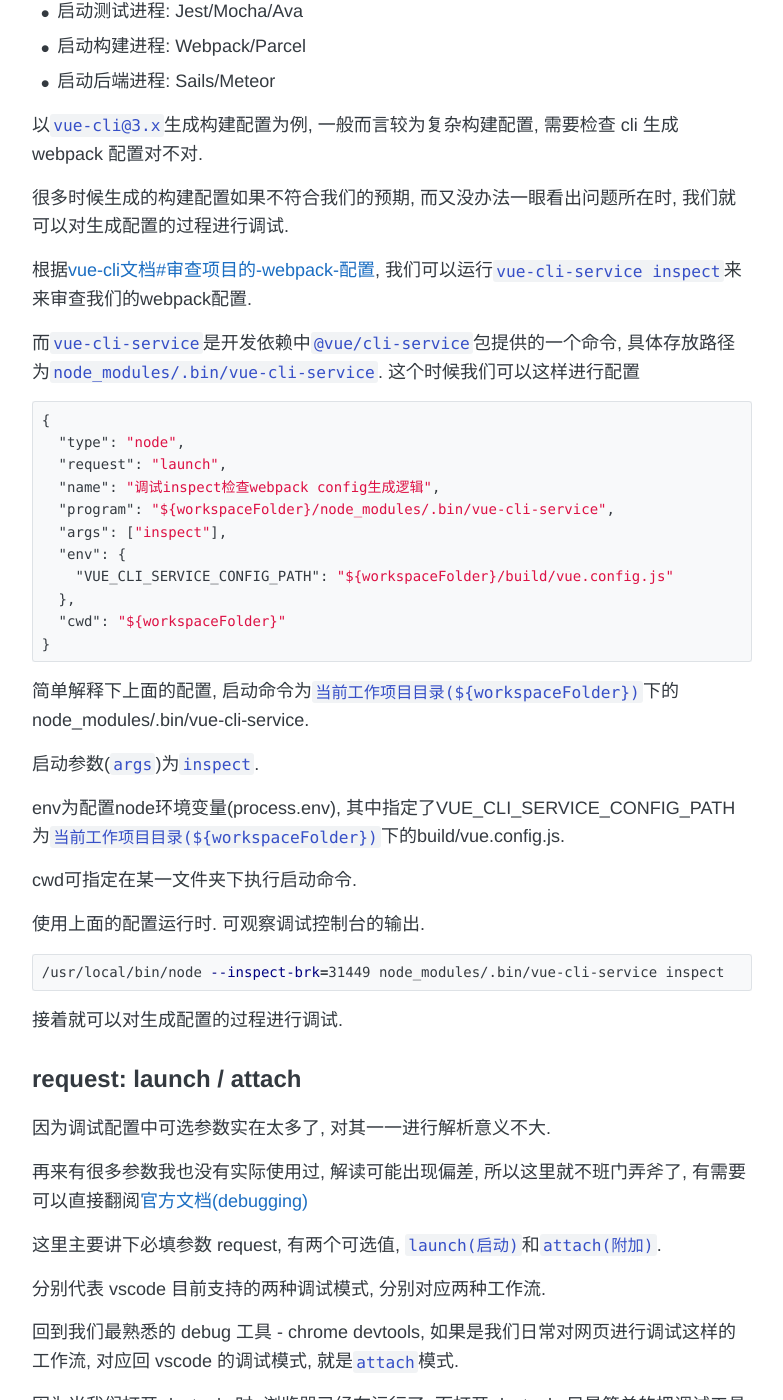
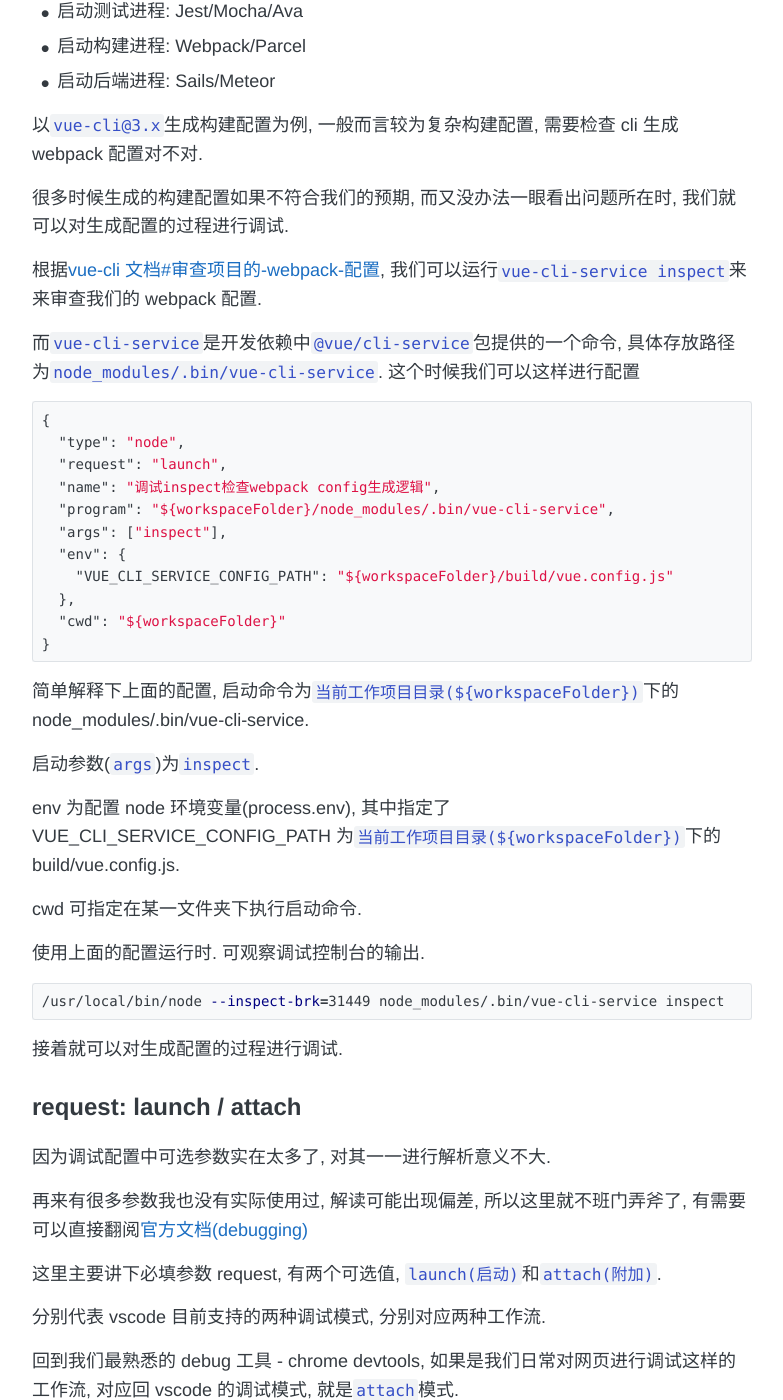
Before and after one commit to funkyLover/blog, a Jekyll site: the page built from posts/_posts/2019-05-11-debug-in-vscode.md, in a window 1280 px wide and 1400 px high, scrolled down 5250 px. Shown: the whole window, without its empty margins (248-1031 px from the left). Built offline with Jekyll 4.4.1, drawn with Linux system fonts in a browser that asks for light colours; comment, search, counter and statistics services are not loaded.

Commit message:
[fix]typo;

````diff
--- a/posts/_posts/2019-05-11-debug-in-vscode.md
+++ b/posts/_posts/2019-05-11-debug-in-vscode.md
@@ -114,7 +114,7 @@
 
 很多时候生成的构建配置如果不符合我们的预期, 而又没办法一眼看出问题所在时, 我们就可以对生成配置的过程进行调试.
 
-根据[vue-cli文档#审查项目的-webpack-配置](https://cli.vuejs.org/zh/guide/webpack.html#%E5%AE%A1%E6%9F%A5%E9%A1%B9%E7%9B%AE%E7%9A%84-webpack-%E9%85%8D%E7%BD%AE), 我们可以运行`vue-cli-service inspect`来来审查我们的webpack配置.
+根据[vue-cli 文档#审查项目的-webpack-配置](https://cli.vuejs.org/zh/guide/webpack.html#%E5%AE%A1%E6%9F%A5%E9%A1%B9%E7%9B%AE%E7%9A%84-webpack-%E9%85%8D%E7%BD%AE), 我们可以运行`vue-cli-service inspect`来来审查我们的 webpack 配置.
 
 而`vue-cli-service`是开发依赖中`@vue/cli-service`包提供的一个命令, 具体存放路径为`node_modules/.bin/vue-cli-service`. 这个时候我们可以这样进行配置
 
@@ -132,13 +132,13 @@
 }
 ```
 
-简单解释下上面的配置, 启动命令为`当前工作项目目录(${workspaceFolder})`下的node_modules/.bin/vue-cli-service.
+简单解释下上面的配置, 启动命令为`当前工作项目目录(${workspaceFolder})`下的 node_modules/.bin/vue-cli-service.
 
 启动参数(`args`)为`inspect`.
 
-env为配置node环境变量(process.env), 其中指定了VUE_CLI_SERVICE_CONFIG_PATH为`当前工作项目目录(${workspaceFolder})`下的build/vue.config.js.
+env 为配置 node 环境变量(process.env), 其中指定了 VUE_CLI_SERVICE_CONFIG_PATH 为`当前工作项目目录(${workspaceFolder})`下的 build/vue.config.js.
 
-cwd可指定在某一文件夹下执行启动命令.
+cwd 可指定在某一文件夹下执行启动命令.
 
 使用上面的配置运行时. 可观察调试控制台的输出.
 
````
